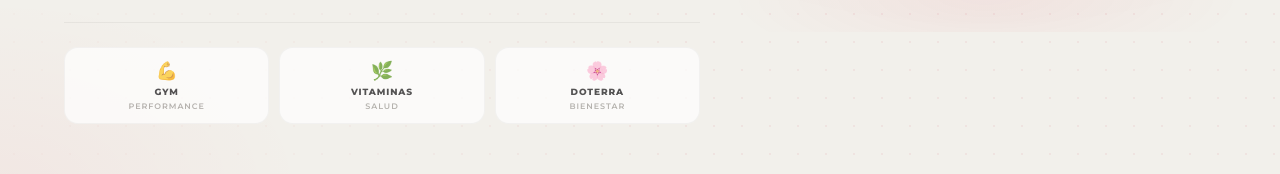
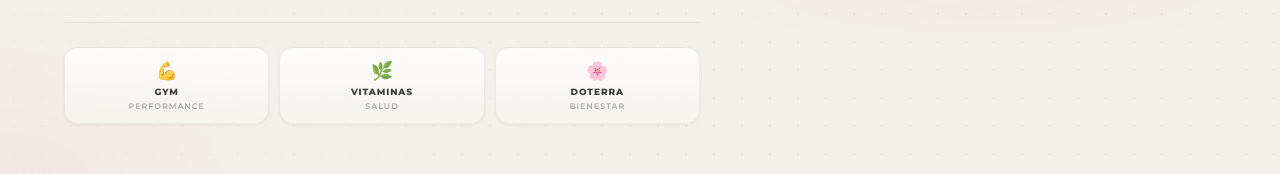
Before and after one commit to Jonaza1207/MacroForge, a React (Vite) app: page / in a window 1280 px wide. Shown: the part 868-1042 px from the top of the page. Built offline with nearby package versions, Linux system fonts and the light colour scheme.

Commit message:
Finalize premium hero visual consistency

```diff
--- a/src/index.css
+++ b/src/index.css
@@ -124,6 +124,15 @@
   background-image: radial-gradient(ellipse 80% 60% at 50% 110%, rgba(227,0,30,0.04), transparent 70%);
 }
 [data-theme="light"] .hero-section-link { background: rgba(255,255,255,0.7); }
+[data-theme="light"] .hero-section-indicator {
+  background:
+    radial-gradient(ellipse 90% 55% at 50% -15%, rgba(227,0,30,0.02), transparent 68%),
+    linear-gradient(180deg, #FFFFFF 0%, #F6F4EF 100%);
+  border: 1px solid rgba(0,0,0,0.07);
+  box-shadow:
+    inset 0 1px 0 rgba(255,255,255,0.85),
+    0 1px 4px rgba(0,0,0,0.06);
+}
 
 /* ── Reset ───────────────────────────────────────────────── */
 *, *::before, *::after {
@@ -185,27 +194,39 @@ input  { font-family: inherit; }
   overflow: hidden;
   background: var(--bg);
 }
-/* Dot grid — atmosphere, not pattern. Denser right (logo), quieter left (text). */
+/* Dot grid — same texture across the whole hero. Right is denser, left is present. */
 .hero::before {
   content: '';
   position: absolute; inset: 0;
   background-image: radial-gradient(circle, rgba(227,0,30,0.11) 1.3px, transparent 1.3px);
   background-size: 26px 26px;
   pointer-events: none; z-index: 0;
-  mask-image: linear-gradient(to right, rgba(0,0,0,0.30) 0%, rgba(0,0,0,0.55) 30%, black 55%, black 100%);
-  -webkit-mask-image: linear-gradient(to right, rgba(0,0,0,0.30) 0%, rgba(0,0,0,0.55) 30%, black 55%, black 100%);
-}
-/* Hero atmospheric layers — unified red energy field */
+  mask-image: linear-gradient(to right,
+    rgba(0,0,0,0.58)  0%,
+    rgba(0,0,0,0.76) 25%,
+    rgba(0,0,0,0.92) 52%,
+    black            72%,
+    black           100%
+  );
+  -webkit-mask-image: linear-gradient(to right,
+    rgba(0,0,0,0.58)  0%,
+    rgba(0,0,0,0.76) 25%,
+    rgba(0,0,0,0.92) 52%,
+    black            72%,
+    black           100%
+  );
+}
+/* Hero atmospheric layers — one continuous red energy surface */
 .hero::after {
   content: '';
   position: absolute; inset: 0;
   background:
-    /* top-right: anchors logo energy to the hero ceiling */
-    radial-gradient(ellipse 60% 46% at 96% -4%, rgba(227,0,30,0.14), transparent 56%),
-    /* right-center: depth behind logo column, subtle fill */
-    radial-gradient(ellipse 40% 64% at 86% 54%, rgba(227,0,30,0.08), transparent 65%),
-    /* left-center: barely-there warmth — ties headline zone into the same energy field */
-    radial-gradient(ellipse 38% 52% at 6% 50%,  rgba(227,0,30,0.04), transparent 70%);
+    /* Wide base: shared warmth across the entire hero — the unified wall material */
+    radial-gradient(ellipse 150% 90% at 55% 50%, rgba(227,0,30,0.07), transparent 78%),
+    /* Right-center: logo energy source, bridges into the shared field */
+    radial-gradient(ellipse 50% 68% at 85% 52%, rgba(227,0,30,0.08), transparent 65%),
+    /* Top-right: corner depth anchor */
+    radial-gradient(ellipse 52% 42% at 98% -2%, rgba(227,0,30,0.12), transparent 55%);
   pointer-events: none; z-index: 0;
 }
 .hero > * { position: relative; z-index: 1; }
@@ -422,7 +443,7 @@ input  { font-family: inherit; }
   grid-template-columns: repeat(3, 1fr);
   gap: 10px;
 }
-/* ── Category indicators — visual only, NO interaction ───── */
+/* ── Category indicators — forged panels, same material as hero wall ── */
 .hero-section-indicator {
   display: flex;
   flex-direction: column;
@@ -430,10 +451,15 @@ input  { font-family: inherit; }
   gap: 4px;
   padding: 12px 8px;
   border-radius: var(--r);
-  border: 1px solid var(--border-2);
-  background: var(--surface);
+  border: 1px solid rgba(255,255,255,0.055);
+  background:
+    radial-gradient(ellipse 90% 55% at 50% -15%, rgba(227,0,30,0.04), transparent 68%),
+    linear-gradient(180deg, #121212 0%, #0b0b0b 100%);
+  box-shadow:
+    inset 0 1px 0 rgba(255,255,255,0.04),
+    0 2px 8px rgba(0,0,0,0.42);
   text-align: center;
-  opacity: 0.72;
+  opacity: 0.82;
   cursor: default;
   pointer-events: none;
   user-select: none;
@@ -544,9 +570,9 @@ input  { font-family: inherit; }
   position: absolute;
   inset: -68% -58%;
   background:
-    radial-gradient(ellipse 54% 50% at 50% 42%, rgba(227,0,30,0.28), transparent 60%),
-    radial-gradient(ellipse 82% 76% at 50% 52%, rgba(227,0,30,0.11), transparent 68%),
-    radial-gradient(ellipse 48% 20% at 50% 95%, rgba(227,0,30,0.16), transparent 62%);
+    radial-gradient(ellipse 54% 50% at 50% 42%, rgba(227,0,30,0.20), transparent 60%),
+    radial-gradient(ellipse 82% 76% at 50% 52%, rgba(227,0,30,0.09), transparent 68%),
+    radial-gradient(ellipse 44% 10% at 50% 95%, rgba(227,0,30,0.07), transparent 70%);
   pointer-events: none;
   z-index: 1;
   animation: glowPulse 8s ease-in-out 1s infinite;
@@ -646,9 +672,9 @@ input  { font-family: inherit; }
 }
 [data-theme="light"] .hero-logo-glow {
   background:
-    radial-gradient(ellipse 54% 50% at 50% 42%, rgba(227,0,30,0.06), transparent 50%),
-    radial-gradient(ellipse 82% 76% at 50% 52%, rgba(227,0,30,0.03), transparent 66%),
-    radial-gradient(ellipse 48% 20% at 50% 95%, rgba(227,0,30,0.05), transparent 54%);
+    radial-gradient(ellipse 54% 50% at 50% 42%, rgba(227,0,30,0.05), transparent 60%),
+    radial-gradient(ellipse 82% 76% at 50% 52%, rgba(227,0,30,0.03), transparent 68%),
+    radial-gradient(ellipse 44% 10% at 50% 95%, rgba(227,0,30,0.02), transparent 70%);
 }
 [data-theme="light"] .hero-logo-spark { opacity: 0.18; }
 [data-theme="light"] .hero-logo-stage::before {
@@ -1822,8 +1848,10 @@ input  { font-family: inherit; }
   }
   .hero::after {
     background:
-      radial-gradient(ellipse 70% 50% at 95% -5%, rgba(227,0,30,0.11), transparent 55%),
-      radial-gradient(ellipse 45% 38% at 0% 108%, rgba(227,0,30,0.06), transparent 58%);
+      /* Mobile: wide centered base — unified surface for stacked layout */
+      radial-gradient(ellipse 130% 80% at 50% 45%, rgba(227,0,30,0.06), transparent 72%),
+      /* Top anchor — connects energy to header */
+      radial-gradient(ellipse 70% 48% at 55% -4%, rgba(227,0,30,0.09), transparent 54%);
   }
 }
 
```
